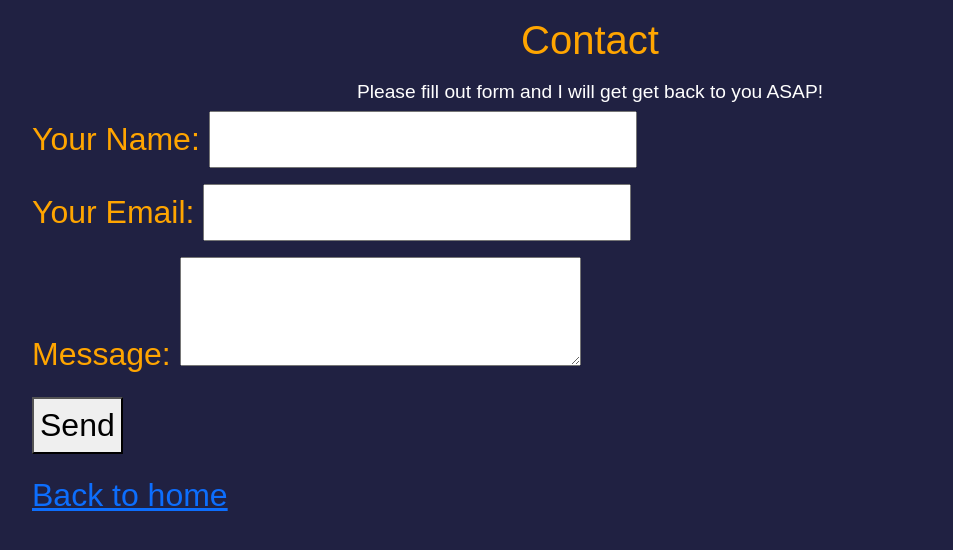
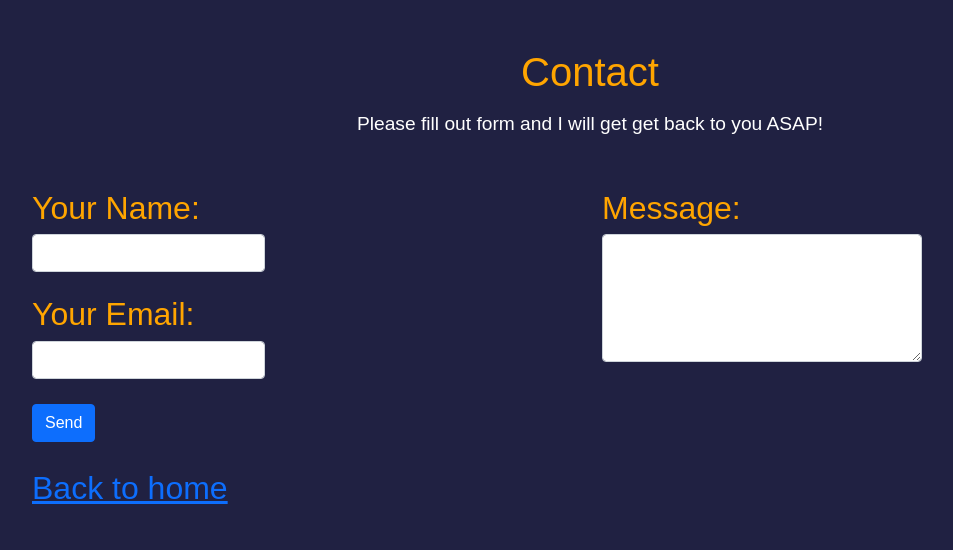
Before and after one commit to digisoup/new-landing, a React (Create React App) app: page /contact in a window 1280 px wide. Shown: the top 550 px of the page, without its empty margins (50-1003 px from the left). Built offline with nearby package versions, Linux system fonts and the light colour scheme.

Commit message:
form spacing

```diff
--- a/src/components/Contact.jsx
+++ b/src/components/Contact.jsx
@@ -3,8 +3,8 @@ import {Link} from 'react-router-dom'
 function Contact() {
   return (
   <div className="container">
-      <h1 className='text-center mt-3'>Contact</h1>
-      <h2 className="text-center mt-3">Please fill out form and I will get get back to you ASAP!</h2>
+      <h1 className='text-center mt-5'>Contact</h1>
+      <h2 className="text-center mt-3 mb-3">Please fill out form and I will get get back to you ASAP!</h2>
 
     {/* <form className='mt-5' name='contact' method="POST">
     <input type="hidden" name="form-name" value="contact" />
@@ -62,21 +62,29 @@ function Contact() {
         </div>
       </div>
     </form> */}
-    <form action="/contact" name="contact" method="post">
+    <div className='mt-5'>
+    <form action="/" name="contact" method="post">
+      <div className="row">
+        <div className="col">
           <input type="hidden" name="form-name" value="contact" />
           <p>
-            <label>Your Name: <input type="text" name="name"/></label>
+            <label>Your Name: <input className='form-control' type="text" name="name"/></label>
           </p>
           <p>
-            <label>Your Email: <input type="email" name="email"/></label>
+            <label>Your Email: <input className='form-control' type="email" name="email"/></label>
           </p>
+          </div>
+          <div className="col">
           <p>
-            <label>Message: <textarea name="message"></textarea></label>
+            <label>Message: <textarea className='form-control text' name="message"></textarea></label>
           </p>
+          </div>
+          </div>
           <p>
-            <button type="submit">Send</button>
+            <button className='btn btn-primary' type="submit">Send</button>
           </p>
         </form>
+        </div>
     <Link to="/">Back to home</Link>
   </div>
 )
--- a/src/index.css
+++ b/src/index.css
@@ -18,3 +18,8 @@ img {
   font-size: 5rem;
   color: white;
 }
+
+.text {
+  width: 20rem;
+  height: 8rem;
+}
```
